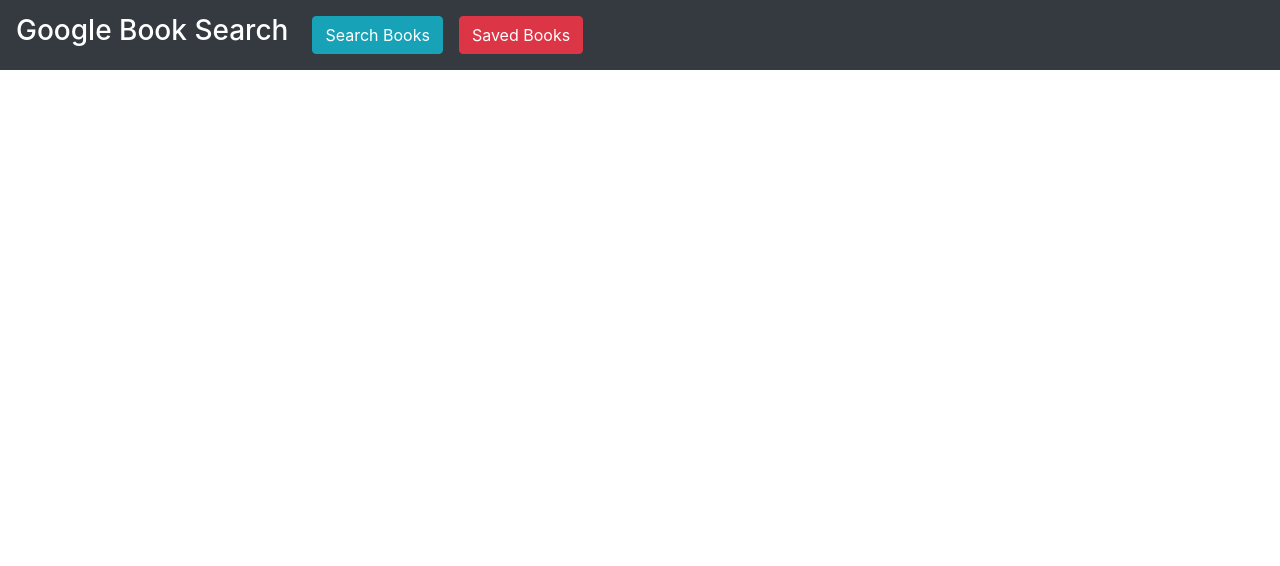
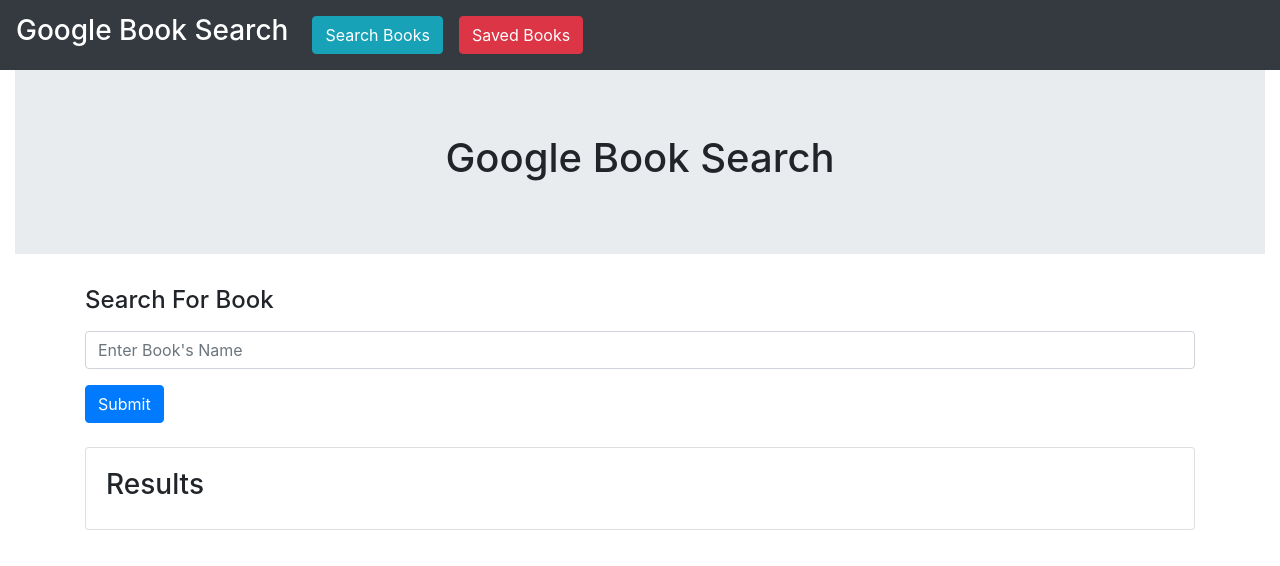
Before and after one commit to jsilver88/google-books-search, a React (Create React App) app in the folder client/: page / in a window 1280 px wide. Shown: the top 566 px of the page. Built offline with nearby package versions, Linux system fonts and the light colour scheme.

Commit message:
page to search books set up

```diff
--- a/client/src/App.js
+++ b/client/src/App.js
@@ -1,6 +1,7 @@
 import React from 'react';
 import { BrowserRouter as Router, Route, Switch } from "react-router-dom";
 import Nav from "./components/Nav";
+import Books from "./pages/Books";
 import './App.css';
 
 function App() {
@@ -8,6 +9,9 @@
     <Router>
       <div>
         <Nav />
+        <Switch>
+          <Route exact path="/" component={Books} />
+        </Switch>
       </div>
     </Router>
   );
--- /dev/null
+++ b/client/src/pages/Books.js
@@ -0,0 +1,73 @@
+import React, { Component } from "react";
+import API from "../utils/API";
+import Jumbotron from "../components/Jumbotron";
+import SearchForm from "../components/SearchForm";
+import { Container, Row, Col } from "../components/Grid";
+import BookResults from "../components/BookResults";
+
+class Books extends Component {
+    state = {
+        search: "",
+        error: "",
+        message: "",
+        books: []
+    };
+
+    handleInputChange = event => {
+        this.setState({ search: event.target.value });
+    };
+
+    handleFormSubmit = event => {
+        event.preventDefault();
+        API.getGoogleSearchBooks(this.state.search)
+            .then(res => {
+                let books = res.data.items;
+                books = books.map(book => {
+                    book = {
+                        key: book.id,
+                        id: book.id,
+                        title: book.volumeInfo.title,
+                        author: book.volumeInfo.authors,
+                        description: book.volumInfo.description,
+                        image: book.volumeInfo.imageLinks.thumbnail,
+                        link: book.volumeInfo.infoLink
+                    };
+                    return book;
+                })
+                this.setState({ books: books, error: "" });
+            }).catch(err => this.setState({ error: err.items }));
+    }
+
+    handleSavedButton = event => {
+        event.preventDefault();
+        let booksSaved = this.state.book.filter(bookSaved => bookSaved.id === event.target.id);
+        booksSaved = booksSaved[0];
+        API.saveBook(booksSaved).then(this.setState({ message: alert("This book has been saved") })).catch(err => console.log(err));
+    }
+
+    render() {
+        return (
+            <Container fluid={true}>
+                <Jumbotron>
+                    <h1>Google Book Search</h1>
+                </Jumbotron>
+                <Container>
+                    <Row>
+                        <Col size="12">
+                            <SearchForm handleFormSubmit={this.handleFormSubmit} handleInputChange={this.handleInputChange} />
+                        </Col>
+                    </Row>
+                </Container>
+                <br />
+                <Container>
+                    <BookResults books={this.state.books} handleSavedButton={this.handleSavedButton} />
+                </Container>
+            </Container>
+
+        )
+    }
+
+
+}
+
+export default Books;
```
Also changed, not shown: 1 other file (tests, documents, lock files or other folders).
